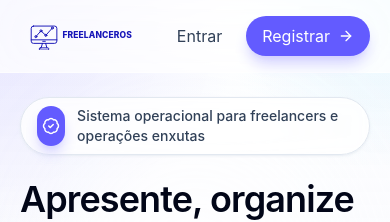
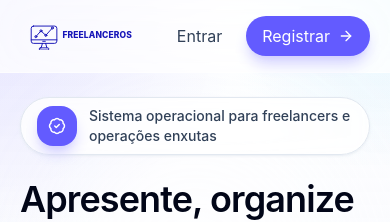
Before and after one commit to Jvictor3141/freelancerOS, a React (Vite) app: page / in a window 390 px wide. Shown: the top 222 px of the page. Built offline with nearby package versions, Linux system fonts and the light colour scheme; no server answers.

Commit message:
ajustes de responsividade

```diff
--- a/src/pages/LandingPage.tsx
+++ b/src/pages/LandingPage.tsx
@@ -112,8 +112,8 @@ export function LandingPage() {
           <div className="mx-auto flex max-w-7xl flex-col gap-8 lg:gap-12">
             <section className="grid items-center gap-8 lg:grid-cols-[minmax(0,1.05fr)_minmax(22rem,0.95fr)] lg:gap-12">
               <div className="space-y-6">
-                <div className="inline-flex items-center gap-3 rounded-full border border-slate-200 bg-white/80 px-4 py-2 text-sm font-medium text-slate-700 shadow-sm shadow-slate-200/70 backdrop-blur">
-                  <span className="flex h-10 w-10 items-center justify-center rounded-2xl bg-[#635bff] text-white shadow-lg shadow-indigo-200">
+                <div className="inline-flex items-start gap-3 rounded-full border border-slate-200 bg-white/80 px-4 py-2 text-sm font-medium text-slate-700 shadow-sm shadow-slate-200/70 backdrop-blur sm:items-center">
+                  <span className="flex h-10 w-10 shrink-0 items-center justify-center rounded-2xl bg-[#635bff] text-white shadow-lg shadow-indigo-200">
                     <BadgeCheck size={18} />
                   </span>
                   Sistema operacional para freelancers e operações enxutas
```
